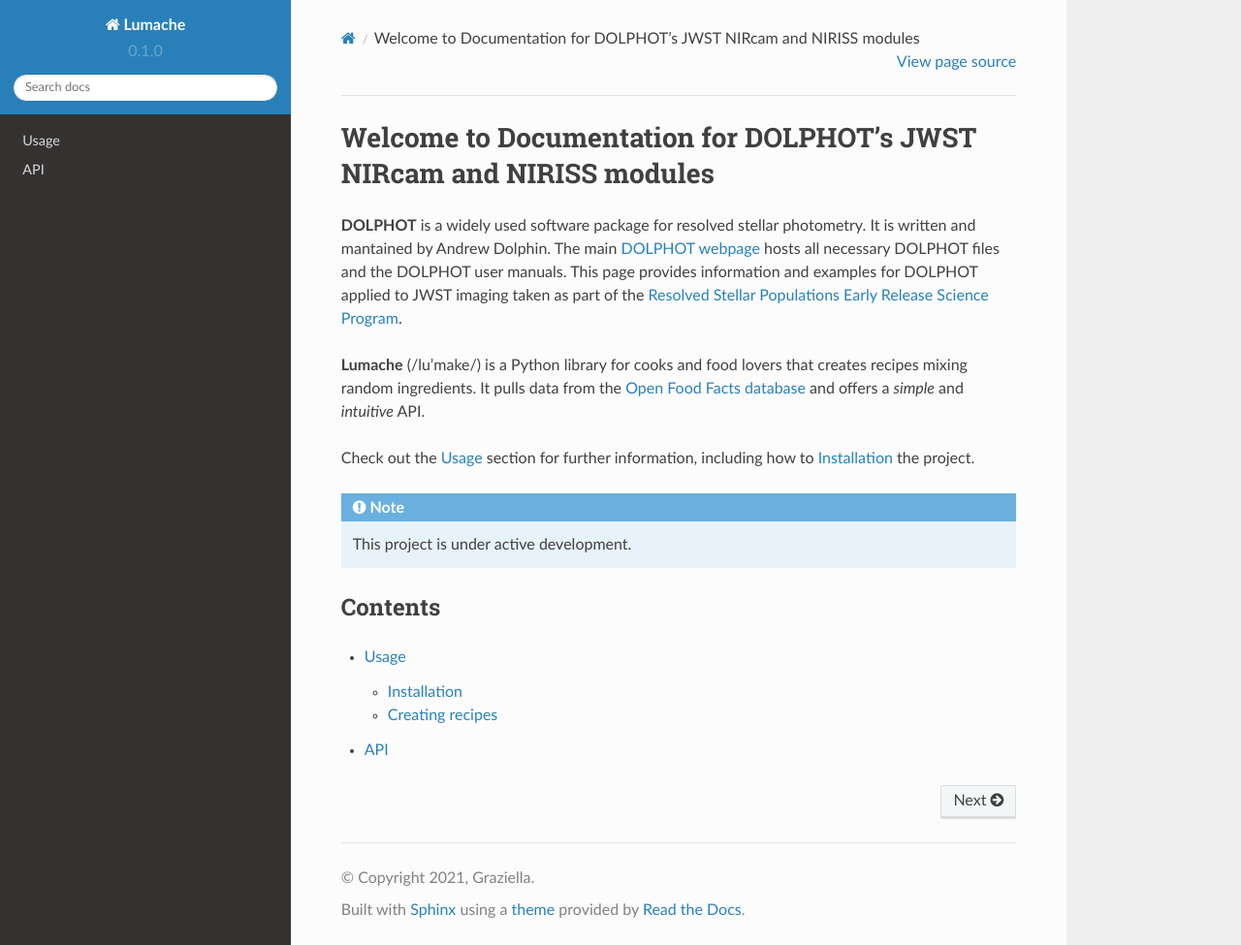
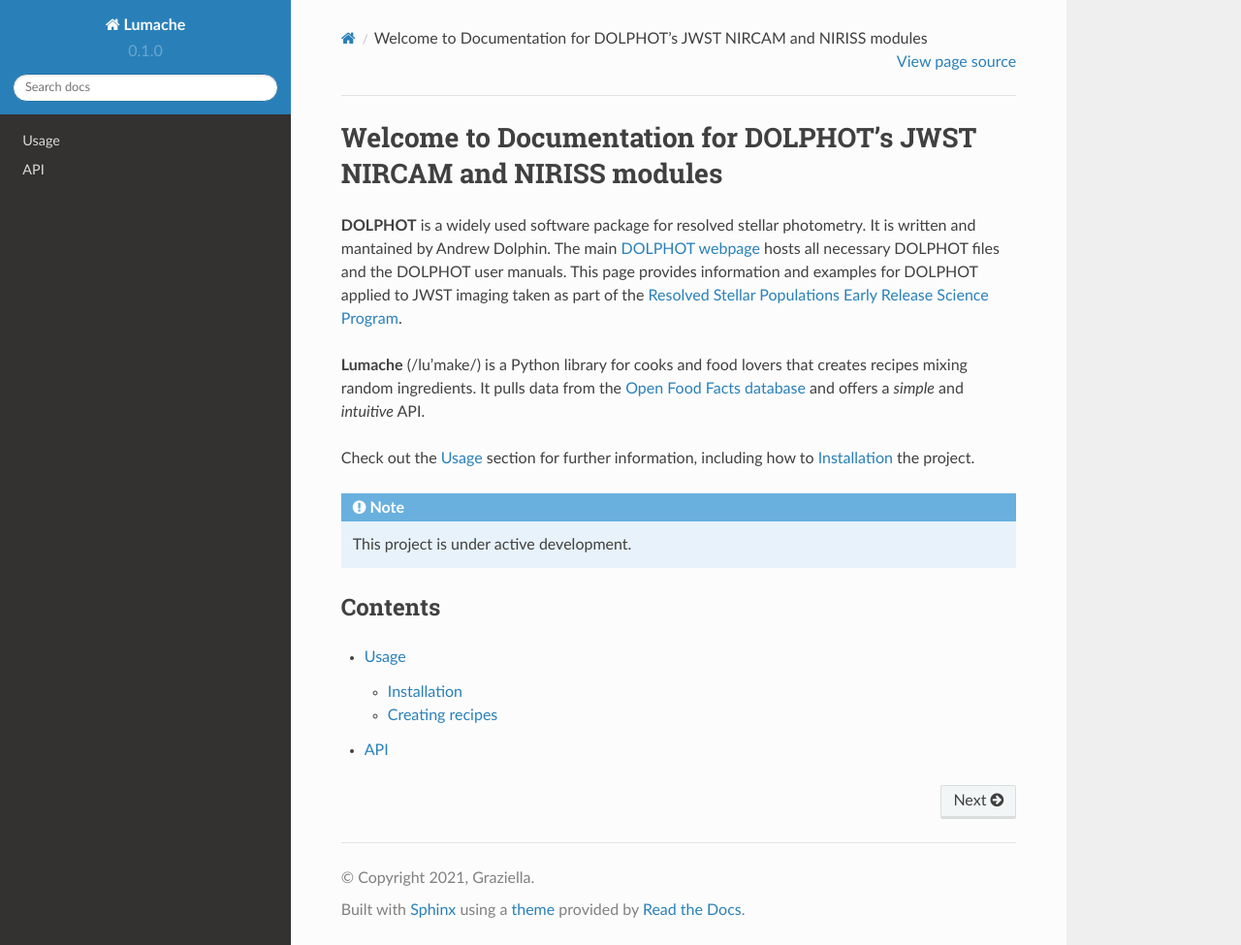
Before and after one commit to ers-stars/dolphot_jwst, a Sphinx documentation site: the page built from docs/source/index.rst, in a window 1280 px wide and 975 px high. Shown: the whole window at 97% size. Built offline with Sphinx 7.4.7 and the Read the Docs theme 2.0.0, drawn with Linux system fonts in a browser that asks for light colours.

```diff
--- a/docs/source/index.rst
+++ b/docs/source/index.rst
@@ -1,4 +1,4 @@
-Welcome to Documentation for DOLPHOT's JWST NIRcam and NIRISS modules
+Welcome to Documentation for DOLPHOT's JWST NIRCAM and NIRISS modules
 ===================================
 
 **DOLPHOT** is a widely used software package for resolved stellar photometry.  It is written and mantained by Andrew Dolphin.  The main `DOLPHOT webpage <http://americano.dolphinsim.com/dolphot/>`_ hosts all necessary DOLPHOT files and the DOLPHOT user manuals.  This page provides information and examples for DOLPHOT applied to JWST imaging taken as part of the `Resolved Stellar Populations Early Release Science Program <https://ers-stars.github.io>`_.
```
